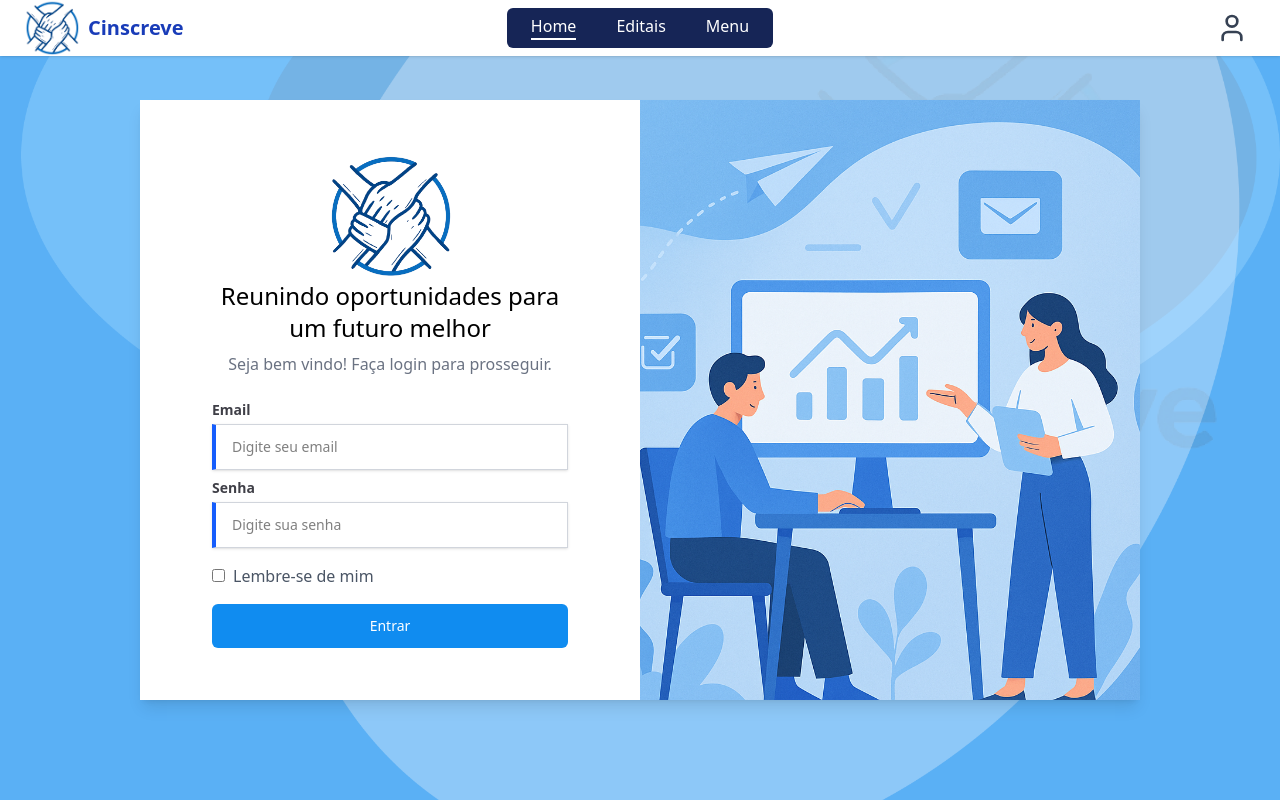
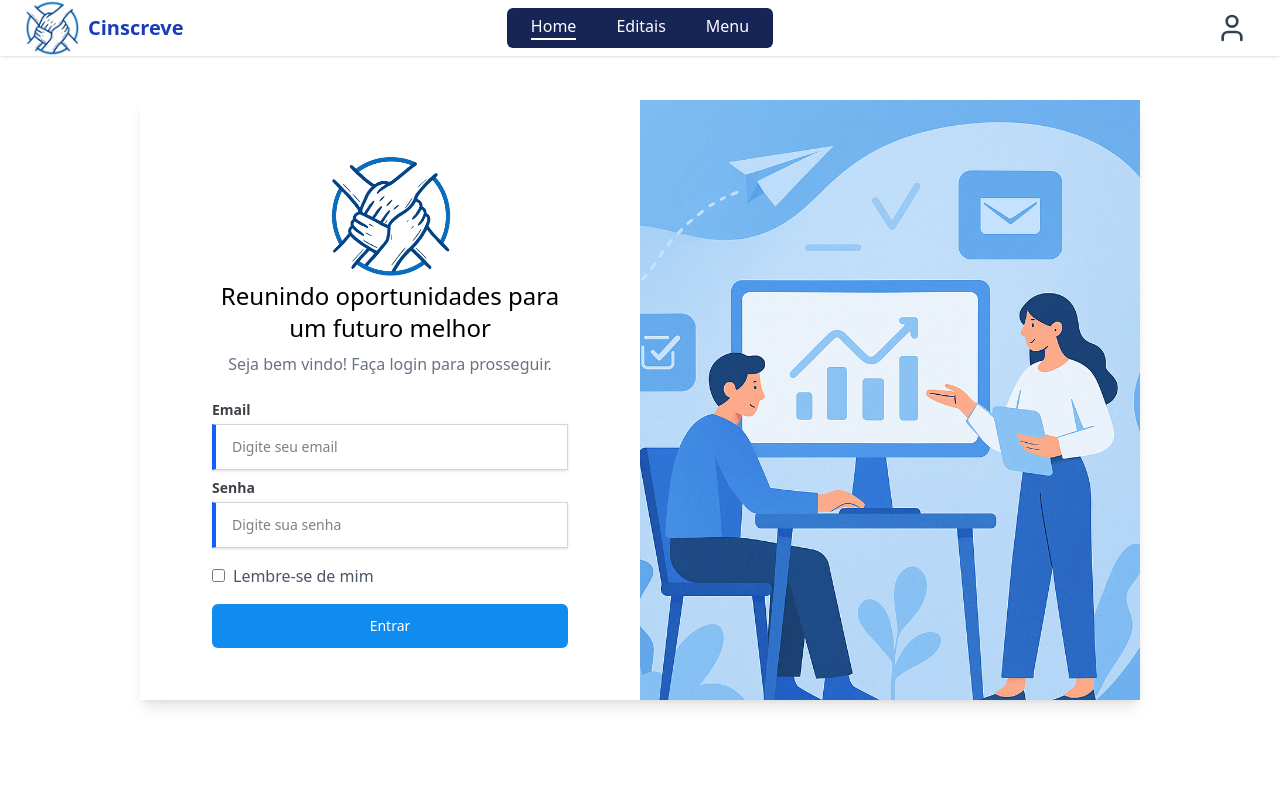
Before and after one commit to Lucasesaraujo/CInscreve, a React (Vite) app in the folder frontend/: page /cinscreve/login in a window 1280 px wide. Built offline with nearby package versions, Linux system fonts and the light colour scheme; no server answers.

Commit message:
fix imagem

```diff
--- a/frontend/src/pages/Login.jsx
+++ b/frontend/src/pages/Login.jsx
@@ -72,7 +72,7 @@ export default function Login() {
   return (
     <div
       className="min-h-screen w-full bg-cover bg-center flex items-center justify-center"
-      style={{ backgroundImage: `url(${imagemCapa})` }}
+      style={{ backgroundImage: imagemCapa }}
     >
       {/* Alerta de erro */}
       {erroLogin && (
```
